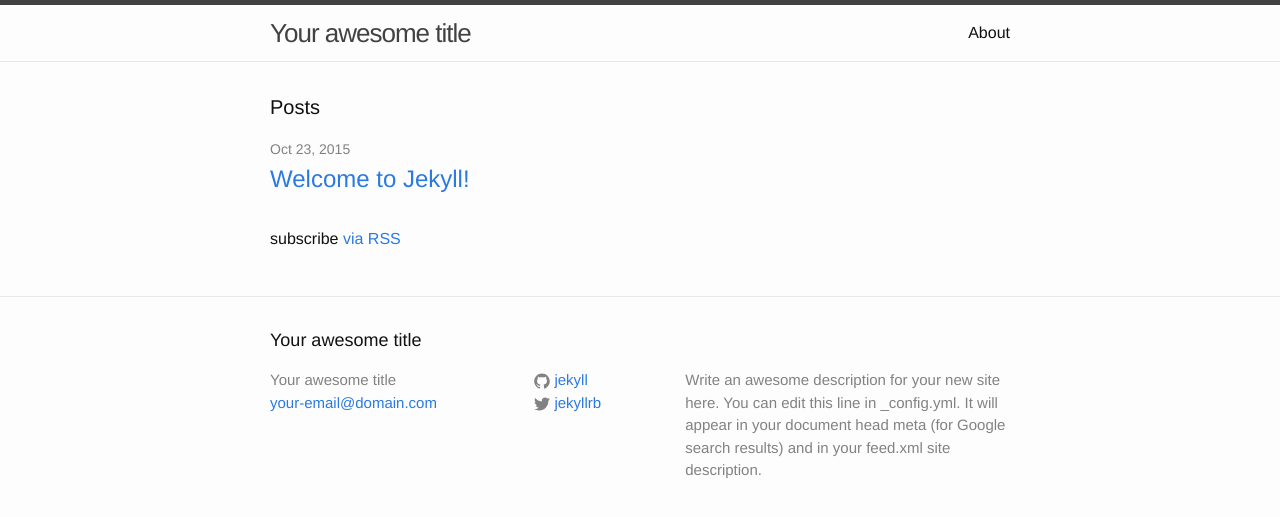
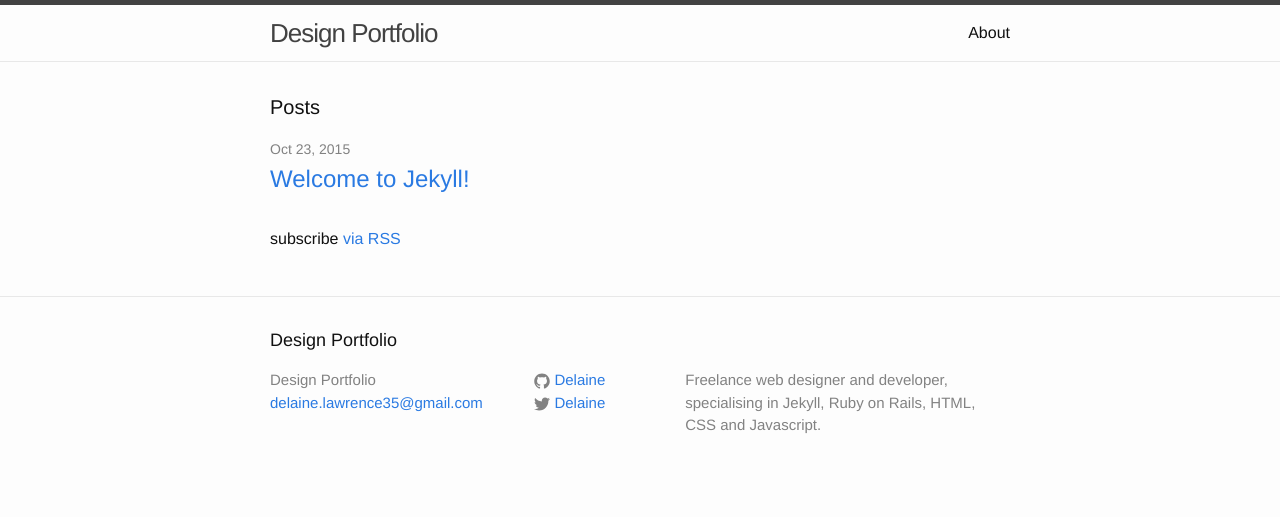
Before and after one commit to Delaine/designer-portfolio, a Jekyll site: the page built from index.html, in a window 1280 px wide. Shown: the top 517 px of the page. Built offline with Jekyll 4.4.1, drawn with Linux system fonts in a browser that asks for light colours.

Commit message:
Config settings for site

```diff
--- a/_config.yml
+++ b/_config.yml
@@ -1,14 +1,27 @@
 # Site settings
-title: Your awesome title
-email: your-email@domain.com
+title: Design Portfolio
+email: delaine.lawrence35@gmail.com
 description: > # this means to ignore newlines until "baseurl:"
-  Write an awesome description for your new site here. You can edit this
-  line in _config.yml. It will appear in your document head meta (for
-  Google search results) and in your feed.xml site description.
+  Freelance web designer and developer, specialising in Jekyll,
+  Ruby on Rails, HTML, CSS and Javascript.
 baseurl: "" # the subpath of your site, e.g. /blog/
-url: "http://yourdomain.com" # the base hostname & protocol for your site
-twitter_username: jekyllrb
-github_username:  jekyll
+url: "http://example.com" # the base hostname & protocol for your site
+
+twitter_username: Delaine
+github_username:  Delaine
+google_username:  Delaine
+
+permalink: /:categories/:title
+
+links:
+ - title: about
+   url: /about
+ - title: work
+   url: /work
+ - title: articles
+   url: /articles
+ - title: hire me
+   url: /hire-me
 
 # Build settings
 markdown: kramdown
```
